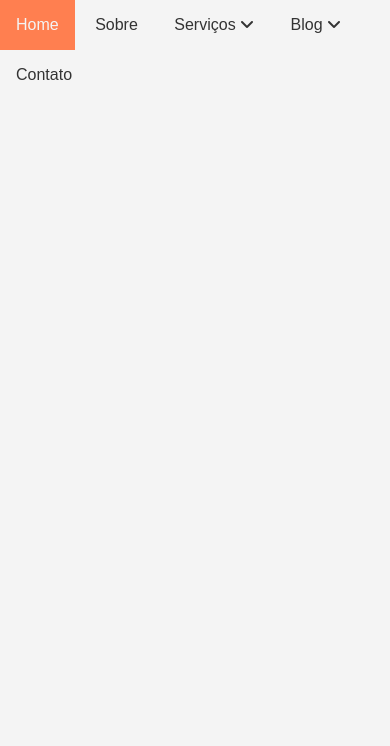
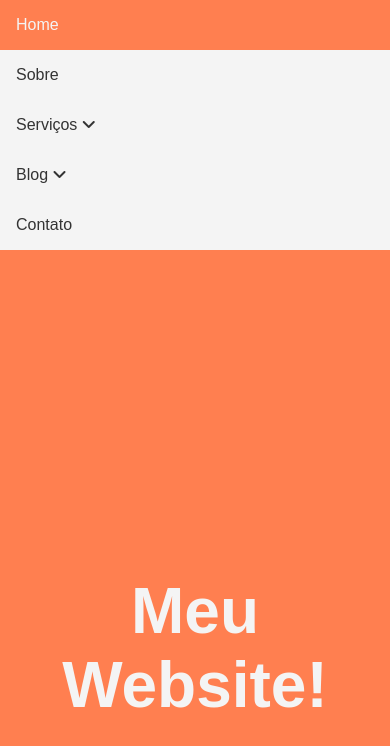
Before and after one commit to Moraes91/quick-dropdown-menu-css3, a plain HTML site: page index.html in a window 390 px wide. Drawn offline with Linux system fonts and the light colour scheme.

Commit message:
feito ajustes iniciais de responsividade do menu

```diff
--- a/index.html
+++ b/index.html
@@ -42,5 +42,9 @@
             <li><a href="#">Contato</a></li>
         </ul>
     </nav>
+
+    <header id="showcase">
+        <h1>Meu Website!</h1>
+    </header>
 </body>
 </html>
--- a/style.css
+++ b/style.css
@@ -1,3 +1,12 @@
+:root {
+    --primary-color: coral;
+    --secondary-color: chocolate;
+    --light-white: #F4F4F4;
+    --dark-grey: #333;
+    --dark-white: #e0e0e0;
+    --light-grey: #E7E7E7;
+}
+
 * {
     margin: 0;
     padding: 0;
@@ -6,7 +15,7 @@
 
 html,
 body {
-    background: #F4F4F4;
+    background: var(--light-white);
     font-family: Arial, Helvetica, sans-serif;
 }
 
@@ -15,24 +24,24 @@ body {
 }
 
 #navbar ul li {
-    color: #333;
+    color: var(--dark-grey);
     display: inline-block;
     padding: 1rem;
     position: relative;
 }
 
 #navbar ul li a {
-    color: #333;
+    color: var(--dark-grey);
     text-decoration: none;
 }
 
 #navbar ul li:hover {
     cursor: pointer;
-    background: coral;
+    background: var(--primary-color);
 }
 
 #navbar ul li:hover a {
-    color: #F4F4F4;
+    color: var(--light-white);
 }
 
 /* Ocultar sub-menus */
@@ -51,22 +60,22 @@ body {
 
 #navbar ul li:hover ul li {
     display: block;
-    background: #E7E7E7;
+    background: var(--light-grey);
 }
 
 #navbar ul li:hover ul li a {
-    color: #333;
+    color: var(--dark-grey);
 }
 
 #navbar ul li:hover ul li:hover {
-    background: #e0e0e0;
+    background: var(--dark-white);
     color: inherit;
 }
 
 #navbar ul li:hover ul li span {
     float: right;
-    color: #f4f4f4;
-    background: coral;
+    color: var(--light-white);
+    background: var(--primary-color);
     padding: 0.2rem 0.5rem;
     text-align: center;
     font-size: 0.8rem;
@@ -74,5 +83,33 @@ body {
 }
 
 #navbar ul li:hover ul li:hover span {
-    background: chocolate;
+    background: var(--secondary-color);
 }
+
+#showcase {
+    display: flex;
+    flex-direction: column;
+    height: calc(100vh - 3rem);
+    align-items: center;
+    justify-content: center;
+    text-align: center;
+    padding: 0 2rem;
+    background: var(--primary-color);
+}
+
+#showcase h1 {
+    color: var(--light-white);
+    font-size: 4rem;
+}
+
+@media(max-width: 520px) {
+
+    #navbar ul li {
+        display: block;
+    }
+
+    #navbar ul li:hover ul {
+        width: 100%;
+        position: relative;
+    }
+}
```
